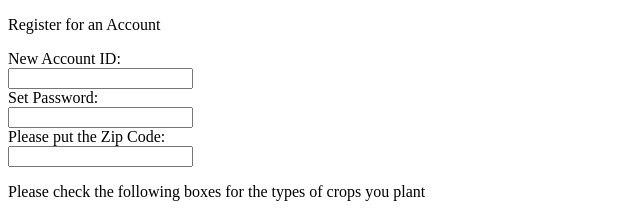
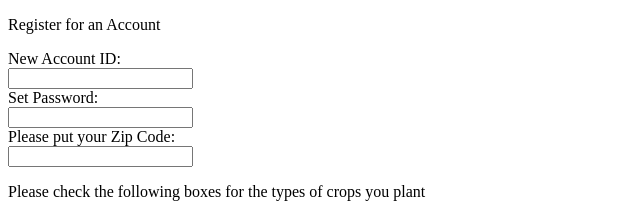
Before and after one commit to cty012/HackIllinois, a website: page website/public/views/register/index.html in a window 1280 px wide. Shown: the top 216 px of the page, 0-640 px from the left. Drawn offline with Linux system fonts and the light colour scheme.

Commit message:
Update index.html

```diff
--- a/website/public/views/register/index.html
+++ b/website/public/views/register/index.html
@@ -11,7 +11,7 @@
       <input type="text" id="Account_id" name="Account_id" value=""><br>
       <label for="Password">Set Password:</label><br>
       <input type="text" id="Password" name="Password" value=""><br>
-      <label for="Zip_code">Please put the Zip Code:</label><br>
+      <label for="Zip_code">Please put your Zip Code:</label><br>
       <input type="text" id="Zip_code" name="Zip_code" value=""><br>
       <p> Please check the following boxes for the types of crops you plant </p>
 
```
